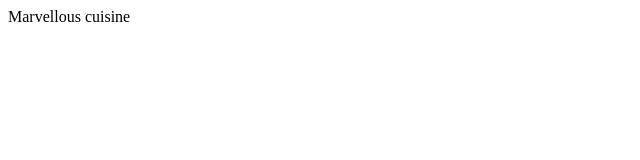
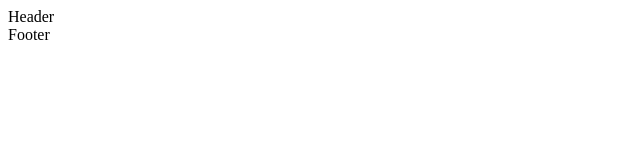
Before and after one commit to Gekon2001/marvellous-cuisine, a React app: page / in a window 1280 px wide. Shown: the top 160 px of the page, without its empty margins (0-640 px from the left). Built offline with nearby package versions, Linux system fonts and the light colour scheme.

Commit message:
add basic app layout structure

```diff
--- /dev/null
+++ b/src/components/app/App.js
@@ -0,0 +1,28 @@
+import React from 'react';
+import { BrowserRouter } from 'react-router-dom';
+
+import Header from 'Components/header/Header';
+import Footer from 'Components/footer/Footer';
+import NavigationMenu from 'Components/navigation-menu/NavigationMenu';
+
+class App extends React.Component {
+  render() {
+    return (
+      <div>
+        <Header>
+          <NavigationMenu></NavigationMenu>
+        </Header>
+        <section>
+          <BrowserRouter >
+
+          </BrowserRouter>
+        </section>
+        <Footer>
+
+        </Footer>
+      </div>
+    );
+  };
+}
+
+export default App;
--- a/src/components/app/index.js
+++ /dev/null
@@ -1,9 +0,0 @@
-import React from 'react';
-
-export default class App extends React.Component {
-  render() {
-    return (
-      <div>Marvellous cuisine</div>
-    );
-  };
-}
--- /dev/null
+++ b/src/components/footer/Footer.js
@@ -0,0 +1,9 @@
+import React from 'react';
+
+class Footer extends React.Component {
+  render() {
+    return (<div>Footer</div>);
+  }
+}
+
+export default Footer;
--- /dev/null
+++ b/src/components/header/Header.js
@@ -0,0 +1,9 @@
+import React from 'react';
+
+class Header extends React.Component {
+  render() {
+    return (<div>Header</div>);
+  }
+}
+
+export default Header;
--- /dev/null
+++ b/src/components/navigation-menu/NavigationMenu.js
@@ -0,0 +1,7 @@
+import React from 'react';
+
+export default class NavigationMenu extends React.Component {
+  render() {
+    return (<div>Navigation Menu</div>);
+  }
+}
--- /dev/null
+++ b/src/components/router/Routes.js
@@ -0,0 +1,2 @@
+const routes = [];
+export default routes;
--- /dev/null
+++ b/src/index.js
@@ -0,0 +1,8 @@
+import React from 'react';
+import App from './components/app/App';
+import ReactDOM from 'react-dom';
+
+ReactDOM.render(
+  <App />,
+  document.getElementById('app-root')
+);
--- a/src/index.jsx
+++ /dev/null
@@ -1,5 +0,0 @@
-import React from 'react';
-import App from './components/app';
-import ReactDOM from 'react-dom';
-
-ReactDOM.render(<App />, document.getElementById('app-root'));
--- a/webpack.config.js
+++ b/webpack.config.js
@@ -1,5 +1,5 @@
 const isProd = process.env.NODE_ENV === 'production';
-console.log(process.env);
+
 const webpack = require('webpack');
 const path = require('path');
 
@@ -8,10 +8,15 @@ const CleanPlugin = require('clean-webpack-plugin');
 const MiniCssExtractPlugin = require('mini-css-extract-plugin');
 
 module.exports = {
-  entry: './src/index.jsx',
+  entry: './src/index.js',
   output: {
     path: path.resolve(__dirname, 'public'),
     filename: 'bundle.[hash].js',
+  },
+  resolve: {
+    alias: {
+      Components: path.resolve(__dirname, 'src', 'components'),
+    },
   },
   module: {
     rules: [
```
Also changed, not shown: package.json (+6 -2 lines), 2 other files (tests, documents, lock files or other folders).
